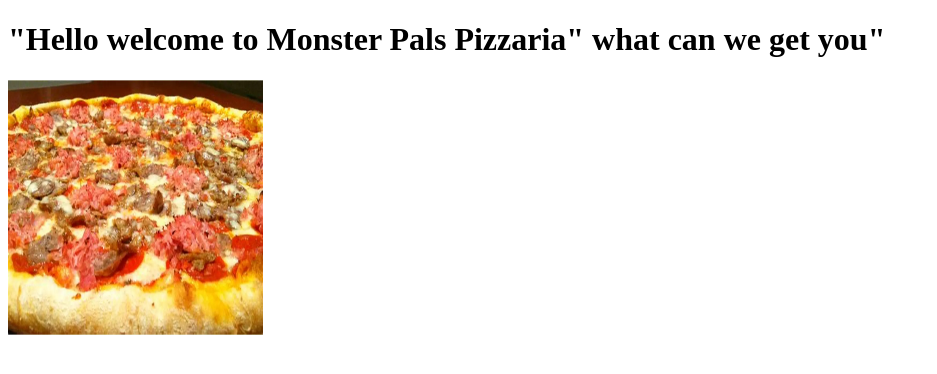
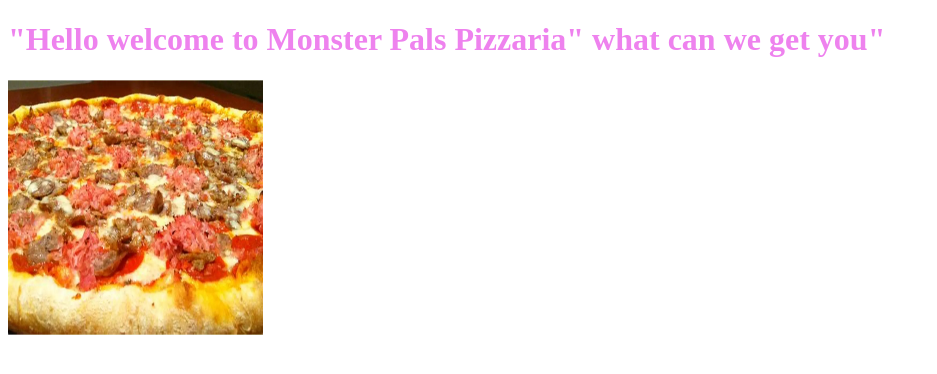
Before and after one commit to auralilly/html-assigment1, a plain HTML site: page Assigment1/index.html in a window 1280 px wide. Shown: the whole page, without its empty margins (0-937 px from the left). Drawn offline with Linux system fonts and the light colour scheme.

Commit message:
testing colour vol 2

```diff
--- a/Assigment1/index.html
+++ b/Assigment1/index.html
@@ -4,6 +4,7 @@
     <meta title="Do you want a pizza">
     <meta type="student practice">
     <meta charset="utf-8">
+    <link href="css/basics.css" rel="stylesheet"
 </head>
 
 <body>
```
